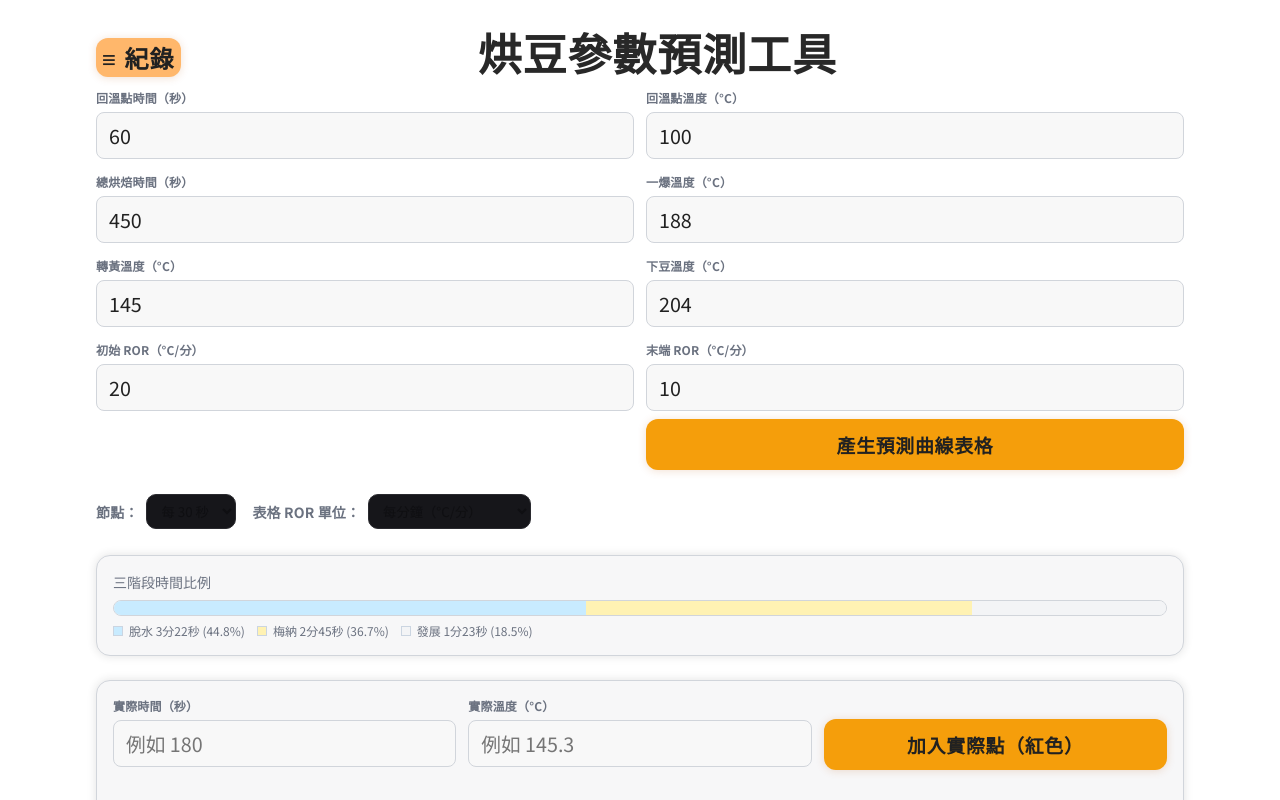
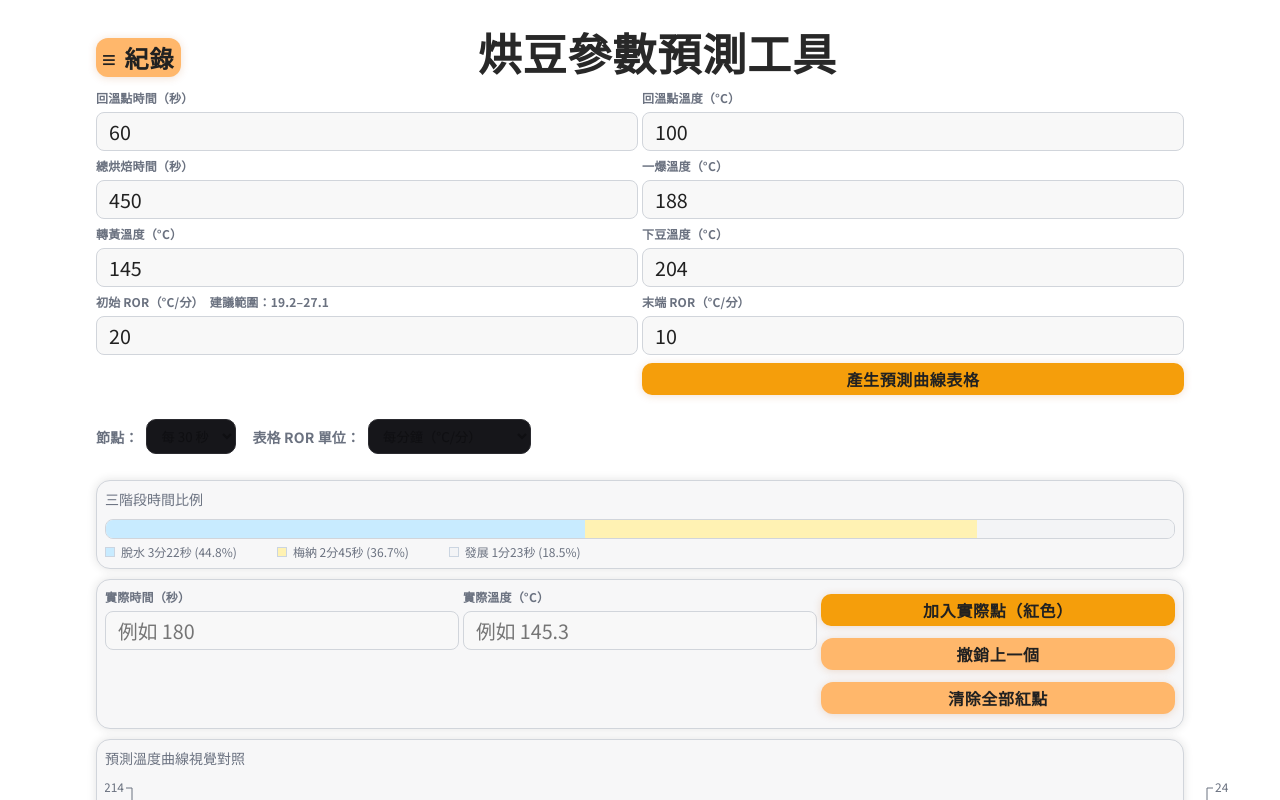
Before and after one commit to jun787/roast-pwa-tool, a React (Vite) app: page / in a window 1280 px wide. Shown: the top 800 px of the page. Built offline with nearby package versions, Linux system fonts and the light colour scheme.

Commit message:
Add files via upload

```diff
--- a/src/App.css
+++ b/src/App.css
@@ -60,7 +60,7 @@ body,
 .grid {
   display: grid;
   grid-template-columns: repeat(2, minmax(0, 1fr));
-  gap: 12px;
+  gap: 4px;
   margin-bottom: 12px;
 }
 @media (max-width: 640px) {
@@ -71,9 +71,9 @@ body,
 
 .controls {
   display: flex;
-  gap: 16px;
+  gap: 10px;
   align-items: center;
-  margin: 10px 0 16px 0;
+  margin: 5px 16px;
   flex-wrap: wrap;
 }
 .labelRow {
@@ -95,19 +95,19 @@ body,
   background: var(--panel);
   border: 1px solid var(--border);
   border-radius: 14px;
-  padding: 16px;
-  margin-bottom: 14px;
+  padding: 8px;
+  margin-bottom: 10px;
 }
 .cardTitle {
   font-size: 14px;
   color: var(--muted);
-  margin-bottom: 8px;
+  margin-bottom: 10px;
 }
 
 .gridThree {
   display: grid;
   grid-template-columns: repeat(3, minmax(0, 1fr));
-  gap: 12px;
+  gap: 4px;
 }
 @media (max-width: 768px) {
   .gridThree {
@@ -133,8 +133,9 @@ body,
 
 .btnPrimary {
   width: 100%;
-  padding: 12px 14px;
-  border-radius: 12px;
+  font-size: 16px;
+  padding: 4px 14px;
+  border-radius: 10px;
   border: none;
   background: var(--primary);
   color: var(--primaryText);
@@ -355,3 +356,22 @@ body,
   padding: 8px 0; /* 比現在矮 */
   font-size: 14px;
 }
+
+.card + .card {
+  margin-top: 10px; /* 或你要的更小間距 */
+}
+
+.flexRow .btnPrimary,
+.flexRow .btnGhost {
+  margin: 6px 0; /* 或直接 margin:0; 依你想要的緊湊度 */
+}
+
+.btnGhost {
+  padding: 4px 8px;
+  font-size: 16px;
+  width: 100%;
+}
+
+input.input {
+  padding: 4px 12px !important;
+}
--- a/src/App.jsx
+++ b/src/App.jsx
@@ -46,16 +46,16 @@ function generateCurveStable({
   tpTime,
   tpTemp,
   fcTime,
-  fcTemp,   // 僅顯示，不參與求解
+  fcTemp, // 僅顯示，不參與求解
   rorStart: rS,
   rorFC: rF,
   dropTemp,
 }) {
   const T = Math.max(1, Math.round(fcTime - tpTime)); // 建模長度（秒）
-  const delta = dropTemp - tpTemp;                     // 需要的總升溫（°C）
-  const Ravg = (60 * delta) / T;                       // 期望平均 ROR（°C/分）
-  const span = (rS - rF);
-  const A = span === 0 ? 0.5 : (Ravg - rF) / span;     // 目標離散平均係數，理想在 (0,1)
+  const delta = dropTemp - tpTemp; // 需要的總升溫（°C）
+  const Ravg = (60 * delta) / T; // 期望平均 ROR（°C/分）
+  const span = rS - rF;
+  const A = span === 0 ? 0.5 : (Ravg - rF) / span; // 目標離散平均係數，理想在 (0,1)
 
   // E(u) = (e^{-k u} - e^{-k}) / (1 - e^{-k})，保證 E(0)=1, E(1)=0，嚴格遞減
   function discreteAvgE(k) {
@@ -72,11 +72,11 @@ function generateCurveStable({
   // 穩健二分解 k：自動擴張區間以涵蓋根（避免 A 很接近 0 或 1 時取不到號差）
   function solveK(A) {
     if (!Number.isFinite(A)) return 0;
-    if (A <= 1e-9) return 60;          // 幾乎全尾段
-    if (A >= 1 - 1e-9) return -60;     // 幾乎全前段
+    if (A <= 1e-9) return 60; // 幾乎全尾段
+    if (A >= 1 - 1e-9) return -60; // 幾乎全前段
 
-    let lo = (A > 0.5) ? -60 : 1e-6;   // A>0.5 → k<0；A<0.5 → k>0
-    let hi = (A > 0.5) ? -1e-6 : 60;
+    let lo = A > 0.5 ? -60 : 1e-6; // A>0.5 → k<0；A<0.5 → k>0
+    let hi = A > 0.5 ? -1e-6 : 60;
 
     let flo = discreteAvgE(lo) - A;
     let fhi = discreteAvgE(hi) - A;
@@ -84,7 +84,8 @@ function generateCurveStable({
     // 擴張到有號差或到極限
     let expand = 0;
     while (flo * fhi > 0 && expand < 6) {
-      if (A > 0.5) lo *= 2; else hi *= 2;
+      if (A > 0.5) lo *= 2;
+      else hi *= 2;
       flo = discreteAvgE(lo) - A;
       fhi = discreteAvgE(hi) - A;
       expand++;
@@ -94,8 +95,13 @@ function generateCurveStable({
     for (let it = 0; it < 120; it++) {
       const mid = (lo + hi) / 2;
       const fmid = discreteAvgE(mid) - A;
-      if (flo * fmid <= 0) { hi = mid; fhi = fmid; }
-      else { lo = mid; flo = fmid; }
+      if (flo * fmid <= 0) {
+        hi = mid;
+        fhi = fmid;
+      } else {
+        lo = mid;
+        flo = fmid;
+      }
       if (Math.abs(hi - lo) < 1e-10) break;
     }
     return (lo + hi) / 2;
@@ -117,13 +123,15 @@ function generateCurveStable({
       const tail = Math.min(60, T);
       const t0 = fcTime - tail;
       let wsum = 0;
-      for (let i = 0; i < ptsC.length; i++) if (ptsC[i].t >= t0) wsum += (ptsC[i].t - t0) / tail;
+      for (let i = 0; i < ptsC.length; i++)
+        if (ptsC[i].t >= t0) wsum += (ptsC[i].t - t0) / tail;
       const perW = wsum ? err / wsum : 0;
-      for (let i = 0; i < ptsC.length; i++) if (ptsC[i].t >= t0) {
-        const w = (ptsC[i].t - t0) / tail;
-        ptsC[i].btExact = ptsC[i].btExact + perW * w;
-        ptsC[i].bt = Number(ptsC[i].btExact.toFixed(2));   // 同步 btExact → bt
-      }
+      for (let i = 0; i < ptsC.length; i++)
+        if (ptsC[i].t >= t0) {
+          const w = (ptsC[i].t - t0) / tail;
+          ptsC[i].btExact = ptsC[i].btExact + perW * w;
+          ptsC[i].bt = Number(ptsC[i].btExact.toFixed(2)); // 同步 btExact → bt
+        }
     }
     return ptsC;
   }
@@ -136,7 +144,7 @@ function generateCurveStable({
   const r = new Array(T + 1);
   for (let i = 0; i <= T; i++) {
     const u = i / T;
-    const E = (Math.exp(-k * u) - ek) / denom;    // 1 → 0
+    const E = (Math.exp(-k * u) - ek) / denom; // 1 → 0
     r[i] = Math.max(0, rF + span * E);
   }
   for (let i = 1; i <= T; i++) if (r[i] > r[i - 1]) r[i] = r[i - 1];
@@ -159,18 +167,19 @@ function generateCurveStable({
     const tail = Math.min(60, T);
     const t0 = fcTime - tail;
     let wsum = 0;
-    for (let i = 0; i <= last; i++) if (pts[i].t >= t0) wsum += (pts[i].t - t0) / tail;
+    for (let i = 0; i <= last; i++)
+      if (pts[i].t >= t0) wsum += (pts[i].t - t0) / tail;
     const perW = wsum ? err / wsum : 0;
-    for (let i = 0; i <= last; i++) if (pts[i].t >= t0) {
-      const w = (pts[i].t - t0) / tail;
-      pts[i].btExact = pts[i].btExact + perW * w;              // 同步精確值
-      pts[i].bt = Number(pts[i].btExact.toFixed(2));           // 再同步顯示值
-    }
+    for (let i = 0; i <= last; i++)
+      if (pts[i].t >= t0) {
+        const w = (pts[i].t - t0) / tail;
+        pts[i].btExact = pts[i].btExact + perW * w; // 同步精確值
+        pts[i].bt = Number(pts[i].btExact.toFixed(2)); // 再同步顯示值
+      }
   }
 
   return pts;
 }
-
 
 export default function App() {
   useEffect(() => {
@@ -182,6 +191,44 @@ export default function App() {
   const [drawerOpen, setDrawerOpen] = useState(false);
   const [sessionName, setSessionName] = useState('');
   const drawerRef = useRef(null);
+
+  /* ===== 草稿參數（綁 input） ===== */
+  const [tpTime, setTpTime] = useState(60);
+  const [tpTemp, setTpTemp] = useState(100);
+  const [fcTime, setFcTime] = useState(450); // 總烘焙時間（秒）
+  const [fcTemp, setFcTemp] = useState(188); // 一爆溫度（°C）
+  const [dropTemp, setDropTemp] = useState(204); // 下豆溫度（°C）
+  const [rorStart, setRorStart] = useState(20); // 起始 ROR
+  const [rorFC, setRorFC] = useState(10); // 末端 ROR
+  const [yellowTemp, setYellowTemp] = useState(145);
+
+  /* 工具：數值夾限 + 一次性提示（按按鈕時才檢查） */
+  const clampNum = (v, lo, hi) => Math.max(lo, Math.min(hi, v));
+  const [applyNote, setApplyNote] = useState('');
+
+  /* 設定：節點（圖表） */
+  const [intervalSec, setIntervalSec] = useState(30);
+
+  /* 表格 ROR 單位（min / 30s） */
+  const [tableRorUnit, setTableRorUnit] = useState('min');
+
+  /* 實際紅點（只畫在圖上） */
+  const [actuals, setActuals] = useState([]); // { t, temp }
+  const [actualTimeSec, setActualTimeSec] = useState('');
+  const [actualTemp, setActualTemp] = useState('');
+
+  // 建議範圍計算：依 TP、Drop、fcTime、末端 ROR 推算初始 ROR 建議區間
+  const rorStartRange = useMemo(() => {
+    const T = Math.max(1, fcTime - tpTime);
+    const delta = dropTemp - tpTemp;
+    const Ravg = (60 * delta) / T;
+    const aL = 0.35,
+      aU = 0.65;
+    if (Ravg <= rorFC) return null;
+    const lo = rorFC + (Ravg - rorFC) / aU;
+    const hi = rorFC + (Ravg - rorFC) / aL;
+    return [lo.toFixed(1), hi.toFixed(1)];
+  }, [tpTime, tpTemp, fcTime, dropTemp, rorFC]);
 
   // ✅ 取代你原本的 2-4：iPhone 左緣滑出 / 抽屜內左滑關閉（安全版）
   useEffect(() => {
@@ -293,16 +340,6 @@ export default function App() {
     };
   }, []);
 
-  /* ===== 草稿參數（綁 input） ===== */
-  const [tpTime, setTpTime] = useState(60);
-  const [tpTemp, setTpTemp] = useState(100);
-  const [fcTime, setFcTime] = useState(450); // 總烘焙時間（秒）
-  const [fcTemp, setFcTemp] = useState(188); // 一爆溫度（°C）
-  const [dropTemp, setDropTemp] = useState(204); // 下豆溫度（°C）
-  const [rorStart, setRorStart] = useState(20); // 起始 ROR
-  const [rorFC, setRorFC] = useState(10); // 末端 ROR
-  const [yellowTemp, setYellowTemp] = useState(145);
-
   /* ===== 已套用參數（圖表/表格使用）——缺它會整頁炸掉！===== */
   const [applied, setApplied] = useState({
     tpTime: 60,
@@ -314,21 +351,6 @@ export default function App() {
     rorFC: 10,
     yellowTemp: 145,
   });
-
-  /* 工具：數值夾限 + 一次性提示（按按鈕時才檢查） */
-  const clampNum = (v, lo, hi) => Math.max(lo, Math.min(hi, v));
-  const [applyNote, setApplyNote] = useState('');
-
-  /* 設定：節點（圖表） */
-  const [intervalSec, setIntervalSec] = useState(30);
-
-  /* 表格 ROR 單位（min / 30s） */
-  const [tableRorUnit, setTableRorUnit] = useState('min');
-
-  /* 實際紅點（只畫在圖上） */
-  const [actuals, setActuals] = useState([]); // { t, temp }
-  const [actualTimeSec, setActualTimeSec] = useState('');
-  const [actualTemp, setActualTemp] = useState('');
 
   /* 產生/更新曲線（只有按按鈕才更新） */
   const data = useMemo(() => generateCurveStable(applied), [applied]);
@@ -723,10 +745,26 @@ export default function App() {
             onChange={setDropTemp}
           />
           <Field
-            label="初始 ROR（°C/分）"
+            label={
+              <>
+                初始 ROR（°C/分）
+                {rorStartRange && (
+                  <span
+                    style={{
+                      fontSize: 12,
+                      color: 'var(--muted)',
+                      marginLeft: 6,
+                    }}
+                  >
+                    建議範圍：{rorStartRange[0]}–{rorStartRange[1]}
+                  </span>
+                )}
+              </>
+            }
             value={rorStart}
             onChange={setRorStart}
           />
+
           <div>
             <Field
               label="末端 ROR（°C/分）"
@@ -783,7 +821,7 @@ export default function App() {
           <div
             style={{
               display: 'flex',
-              height: 16,
+              height: 20,
               borderRadius: 8,
               overflow: 'hidden',
               border: '1px solid var(--border, #e5e7eb)',
@@ -805,8 +843,8 @@ export default function App() {
           <div
             style={{
               display: 'flex',
-              gap: 12,
-              marginTop: 6,
+              gap: 40,
+              marginTop: 4,
               fontSize: 12,
               color: 'var(--muted)',
             }}
@@ -870,7 +908,7 @@ export default function App() {
             />
             <div
               className="flexRow"
-              style={{ display: 'flex', gap: 8, flexWrap: 'wrap' }}
+              style={{ display: 'flex', gap:0, flexWrap: 'wrap' }}
             >
               <button className="btnPrimary" onClick={addActual}>
                 加入實際點（紅色）
```
